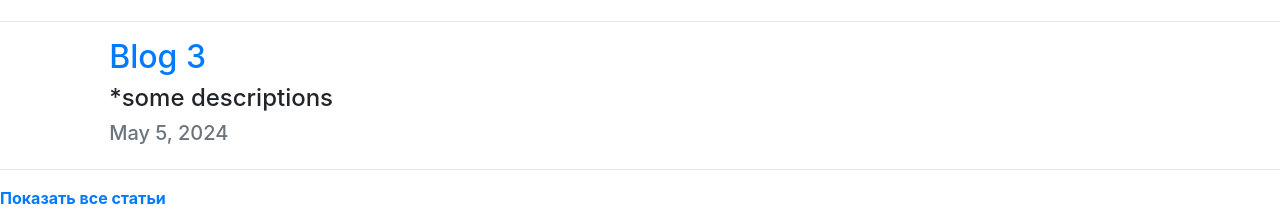
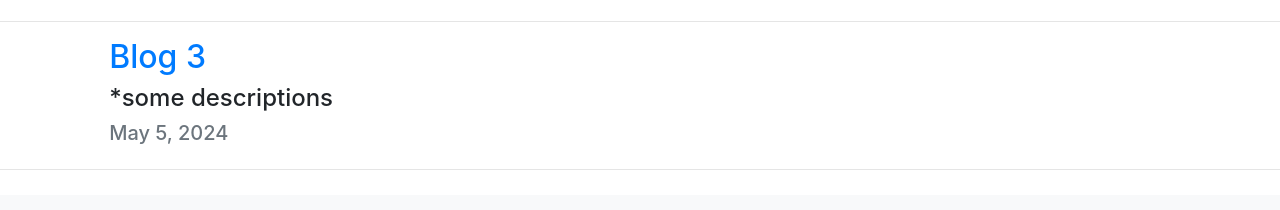
Before and after one commit to serpol4ik/-django3-my_portfolio, a Django app: page /blog/ in a window 1280 px wide. Shown: the part 605-815 px from the top of the page. After the commit the page ends 775 px from the top, so only its background shows below. Run offline with Django 5.2, Linux system fonts and the light colour scheme; data comes from the database, SQL or seed files in the repository; both versions use the stored data as it was after the commit.

Commit message:
All RIGHT

```diff
--- a/blog/templates/blog/last_blogs.html
+++ b/blog/templates/blog/last_blogs.html
@@ -20,11 +20,12 @@
     <h5 class="text-muted">{{ blog.date }}</h5>
 
   </div>
+
 </div>
 <hr>
 
 {% endfor %}
 
-<a href="{% url 'all_blogs' %}">Показать все статьи</a>
+<!--<a href="{% url 'all_blogs' %}">Показать все статьи</a>-->
 
 {% endblock %}
```
Also changed, not shown: db.sqlite3, portfolio/static/portfolio/download_image_1715105824339.png (added).
